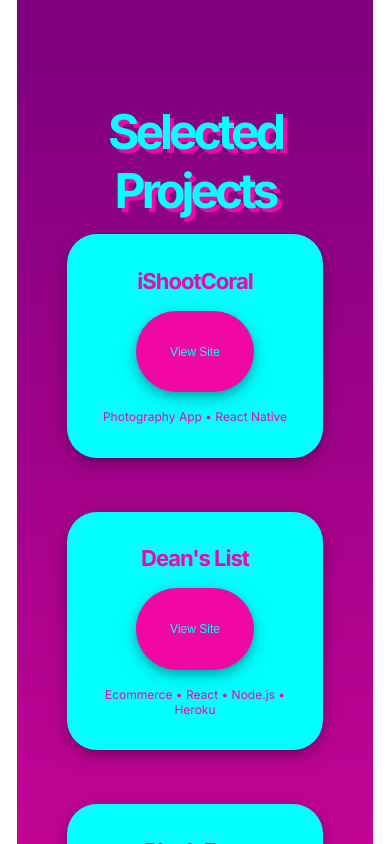
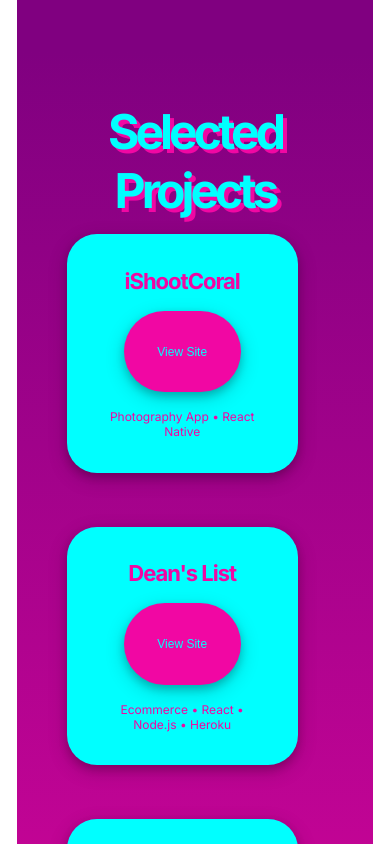
Before and after one commit to Lambit/porfolio, a Next.js app: page / in a window 390 px wide. Shown: the part 1156-2000 px from the top of the page. Built offline with nearby package versions, Linux system fonts and the light colour scheme.

Commit message:
styling: responsive design

```diff
--- a/src/styles/work.module.css
+++ b/src/styles/work.module.css
@@ -3,7 +3,7 @@
     flex-wrap: wrap;
     justify-content: space-between;
     align-items: center;
-    padding: 2vh;
+    /* padding: 2vh;  */
  }
 .listStack {
   flex: 50%;
@@ -19,7 +19,7 @@
   align-items: center;
   margin-bottom: 4vh;
   padding: 4vw 0vw 4vw 0vw;
-  max-width: 100%;
+  max-width: 90%;
   vertical-align: middle;
   border-radius: 30px;
   background: aqua;
@@ -36,8 +36,8 @@
   text-align: center ;
 }
 .btn{
-  flex: 1;
-  max-width: 100%;
+  /* flex: 1; */
+  max-width: 90%;
   margin: 2vh 0vh;
   background-color: #f107a3;
   color: #00ffff;
```
